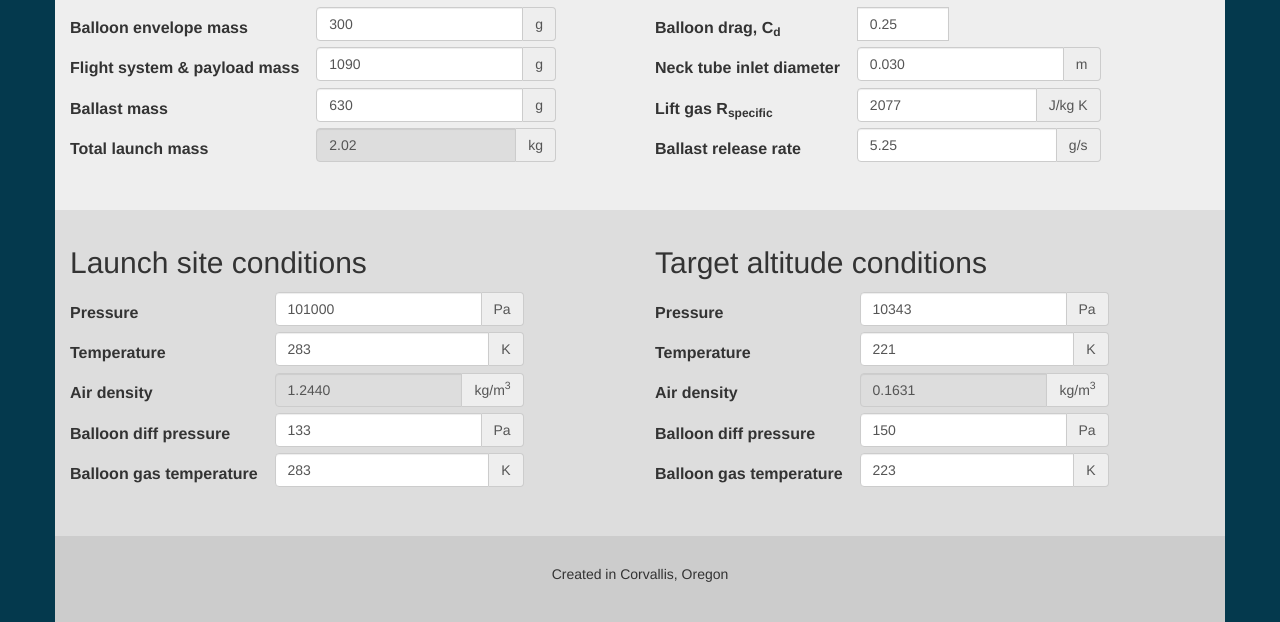
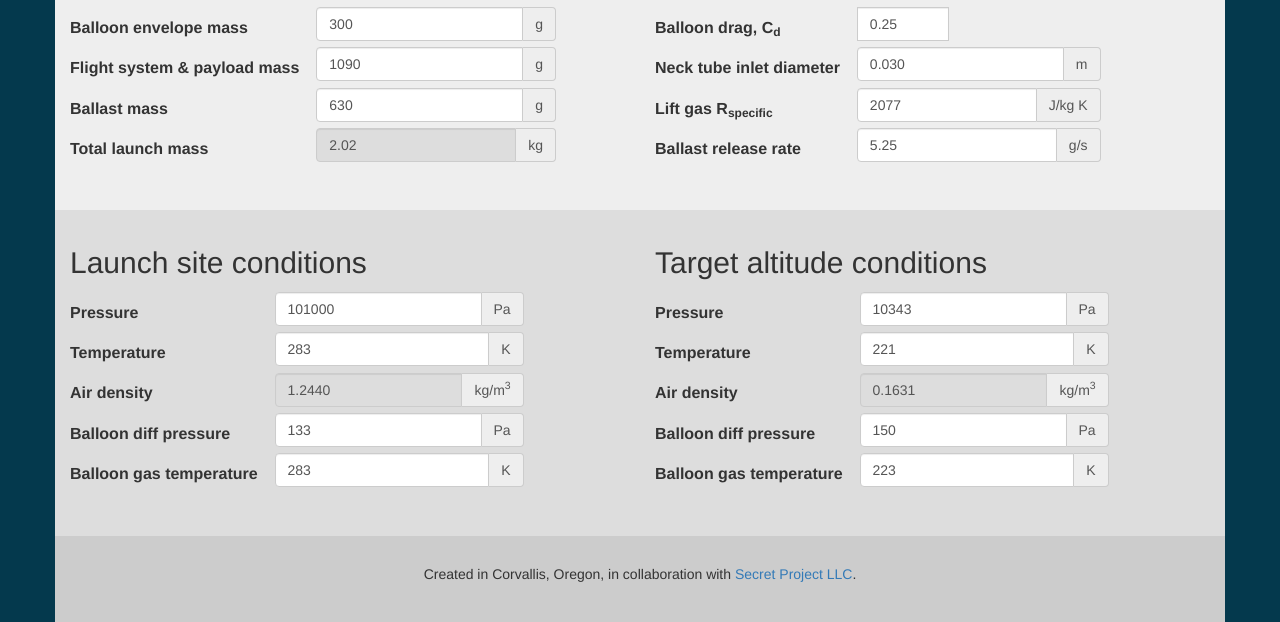
Before and after one commit to Jed-SWSDT/boomerang-calculator, a plain HTML site: page calculator/index.html in a window 1280 px wide. Shown: the part 568-1190 px from the top of the page. Drawn offline with Linux system fonts and the light colour scheme.

Commit message:
Footer: In collaboration with Secret Project LLC

```diff
--- a/calculator/index.html
+++ b/calculator/index.html
@@ -538,7 +538,7 @@
 
         <div class="row">
             <div class="col-xs-12 createdByPanel">
-                <p>Created in Corvallis, Oregon</p>
+                <p>Created in Corvallis, Oregon, in collaboration with <a href="http://secretproject.org">Secret Project LLC</a>.</p>
             </div>
         </div>
     </div>
```
